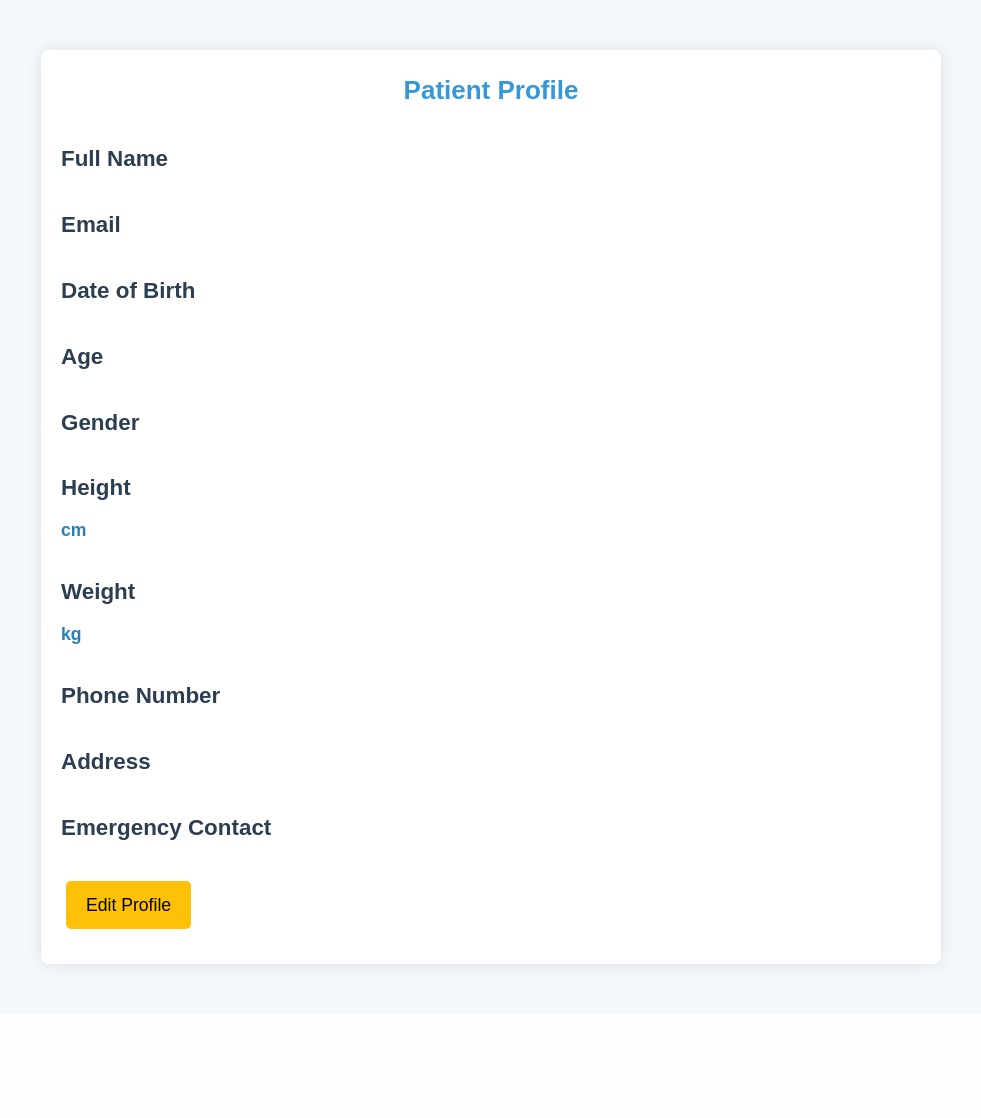
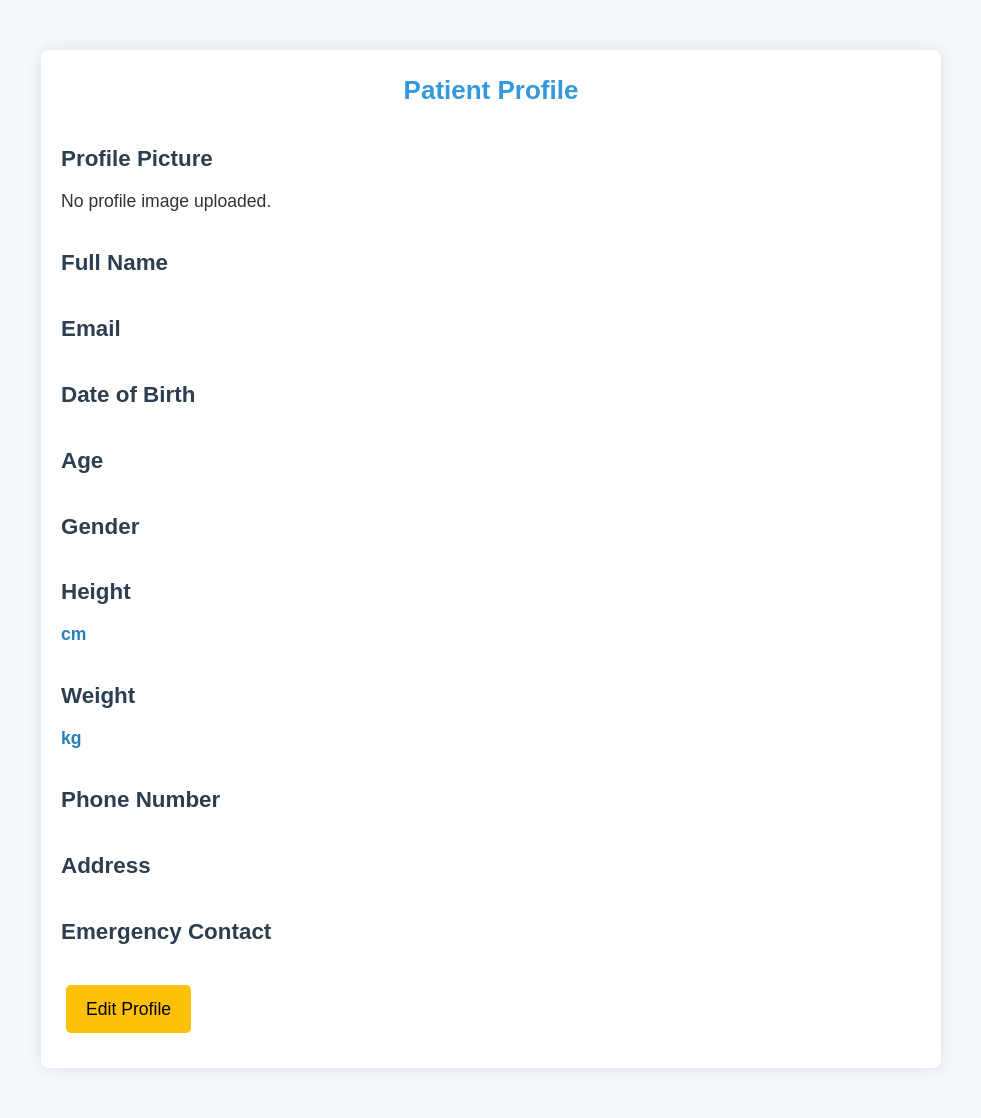
Before and after one commit to KrishPatel01/HFIWS_Group-20_CaRe, a PHP site: page /CARE/patient/profile.php in a window 1280 px wide. Shown: the part 90-1208 px from the top of the page, without its empty margins (149-1130 px from the left). Before the commit the page ends 1063 px from the top, so only its background shows below. Run offline with PHP 8.4, Linux system fonts and the light colour scheme; the visitor is signed in with stand-in values (Sample User, id 1); data that the repository does not hold is empty.

Commit message:
file upload issue

```diff
--- a/patient/profile.php
+++ b/patient/profile.php
@@ -13,12 +13,19 @@ $user_id = $_SESSION['user_id'];
 $sql = "SELECT * FROM patient WHERE id = $user_id";
 $result = $connection->query($sql);
 $user = $result->fetch_assoc();
-
 ?>
 
 <div class="container">
     <h1>Patient Profile</h1>
-
+    <div class="profile-section">
+    <h2>Profile Picture</h2>
+    <?php
+    if (!empty($user['profile_image'])) {
+        echo '<img src="' . BASE_URL . htmlspecialchars($user['profile_image']) . '" alt="Profile Image" style="max-width: 150px; height: auto;">';
+    } else {
+        echo '<p>No profile image uploaded.</p>';
+    }?>
+</div>
     <div class="profile-section">
         <h2>Full Name</h2>
         <p><span><?= htmlspecialchars($user['name']) ?></span></p>
```
Also changed, not shown: images/6708a138dbcf4.png (added).
